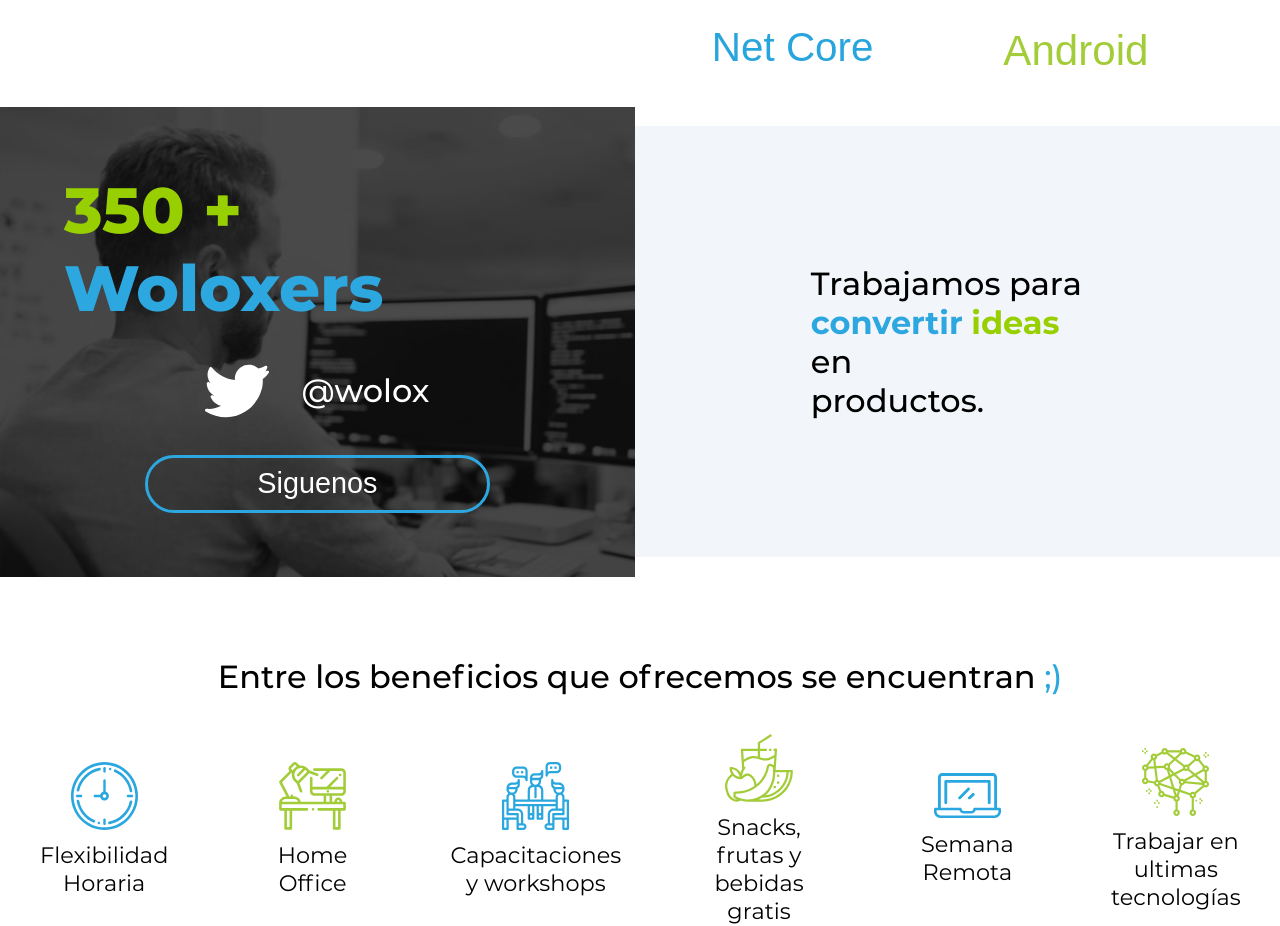
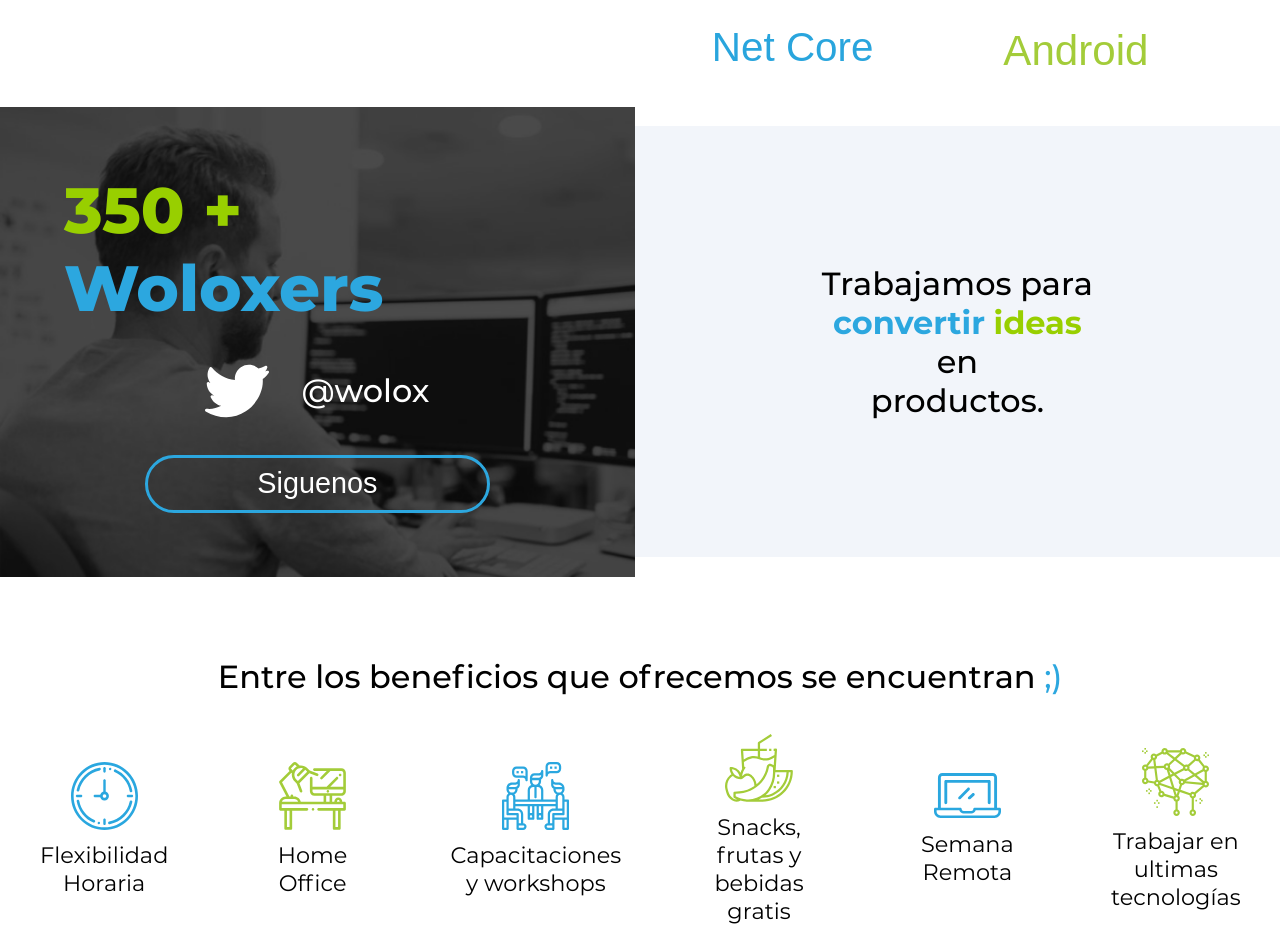
Before and after one commit to jaimeduque17/wolox-test, a React (Create React App) app: page / in a window 1280 px wide. Shown: the part 929-1855 px from the top of the page. Built offline with nearby package versions, Linux system fonts and the light colour scheme.

Commit message:
unnecessary elements are deleted

```diff
--- a/src/components/BodyContent/style.scss
+++ b/src/components/BodyContent/style.scss
@@ -90,7 +90,6 @@
     .work_for {
         align-items: center;
         background: $white2;
-        background-size: cover;
         display: flex;
         flex-direction: column;
         padding: 4em 5.5em;
@@ -266,12 +265,11 @@
     }
 
     .work_for {
-        align-items: center;
         background: $white2;
-        background-size: cover;
         display: flex;
         flex-direction: column;
         padding: 4.3em 5.5em;
+        text-align: center;
 
         .convert_txt {
             color: $blue;
```
